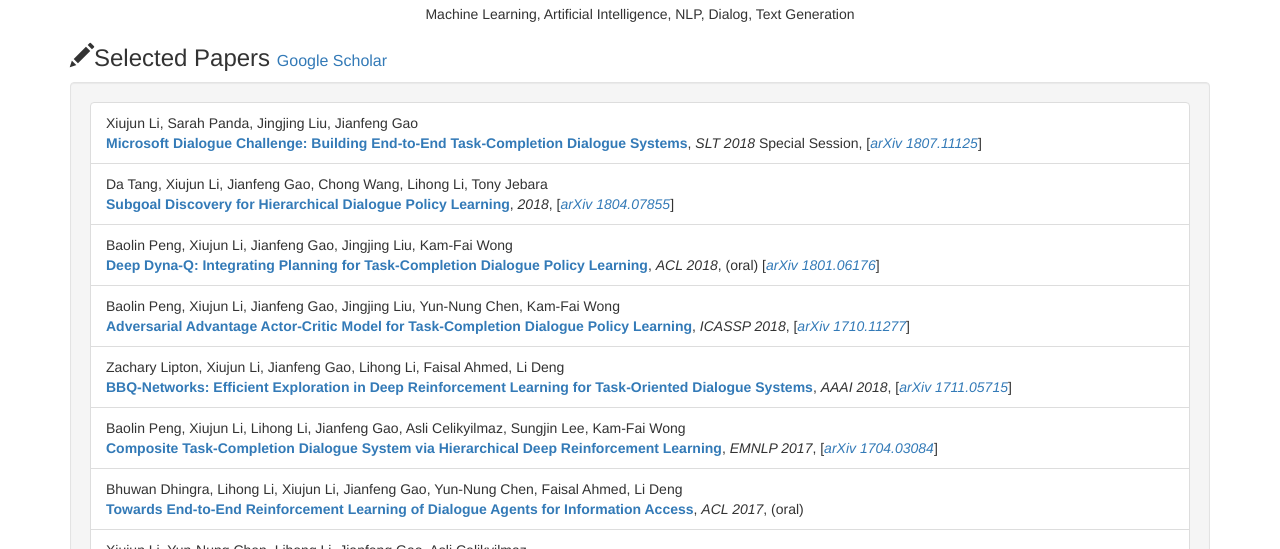
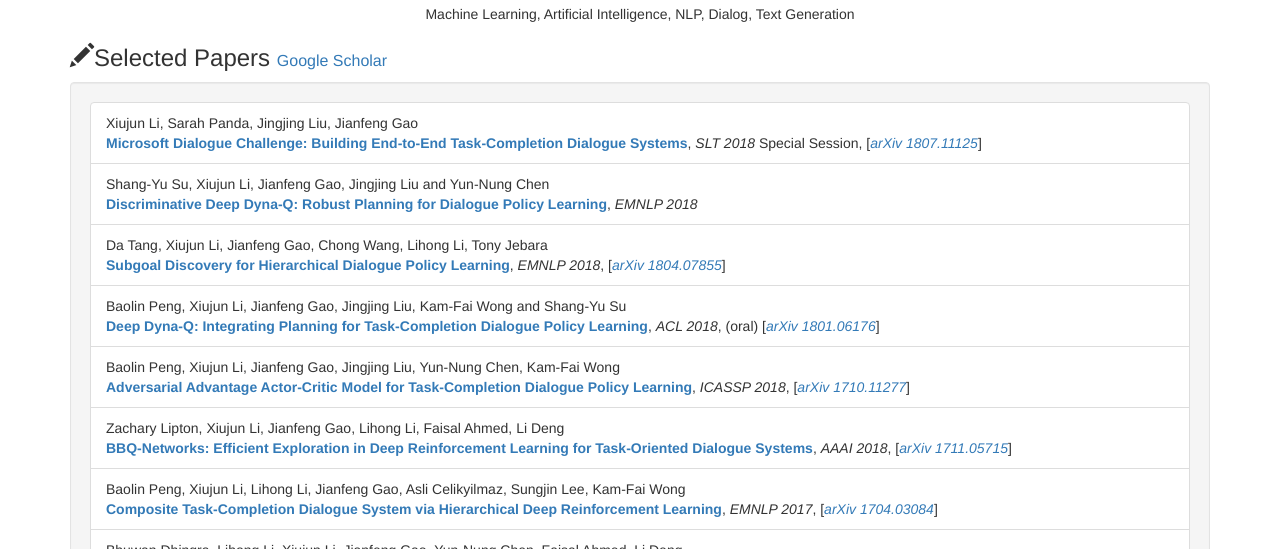
Before and after one commit to xjli/xjli.github.io, a plain HTML site: page index.html in a window 1280 px wide. Shown: the part 251-800 px from the top of the page. Drawn offline with nearby package versions, Linux system fonts and the light colour scheme.

Commit message:
add new papers

```diff
--- a/index.html
+++ b/index.html
@@ -48,12 +48,17 @@
 	    <em>SLT 2018</em> Special Session, [<em><a href="https://arxiv.org/abs/1807.11125" target="_blank">arXiv 1807.11125</a></em>]
 	  </li>
 	  <li class="list-group-item">
+	    Shang-Yu Su, Xiujun Li, Jianfeng Gao, Jingjing Liu and Yun-Nung Chen<br>
+	    <strong class="text-primary"><a href="" target="_blank">Discriminative Deep Dyna-Q: Robust Planning for Dialogue Policy Learning</a></strong>,
+	    <em>EMNLP 2018</em>
+	  </li>
+	  <li class="list-group-item">
 	    Da Tang, Xiujun Li, Jianfeng Gao, Chong Wang, Lihong Li, Tony Jebara<br>
 	    <strong class="text-primary"><a href="https://arxiv.org/abs/1804.07855" target="_blank">Subgoal Discovery for Hierarchical Dialogue Policy Learning</a></strong>,
-	    <em>2018</em>, [<em><a href="https://arxiv.org/abs/1804.07855" target="_blank">arXiv 1804.07855</a></em>]
+	    <em>EMNLP 2018</em>, [<em><a href="https://arxiv.org/abs/1804.07855" target="_blank">arXiv 1804.07855</a></em>]
 	  </li>
 	  <li class="list-group-item">
-	   Baolin Peng, Xiujun Li, Jianfeng Gao, Jingjing Liu, Kam-Fai Wong<br>
+	   Baolin Peng, Xiujun Li, Jianfeng Gao, Jingjing Liu, Kam-Fai Wong and Shang-Yu Su<br>
 	    <strong class="text-primary"><a href="https://arxiv.org/abs/1801.06176" target="_blank">Deep Dyna-Q: Integrating Planning for Task-Completion Dialogue Policy Learning</a></strong>,
 	    <em>ACL 2018</em>, (oral) [<em><a href="https://arxiv.org/abs/1801.06176" target="_blank">arXiv 1801.06176</a></em>]
 	  </li>
```
